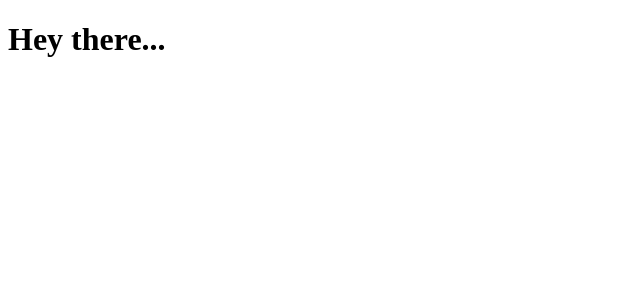
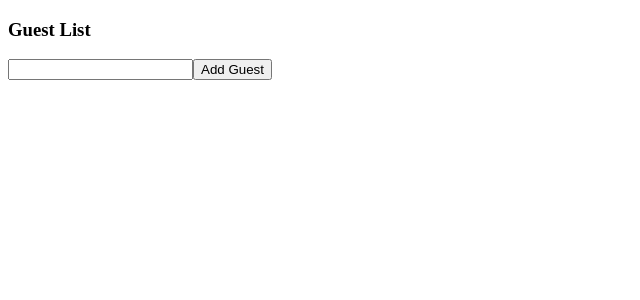
Before and after one commit to CloudBop/React-TypeScript-Examples, a React (Create React App) app: page / in a window 1280 px wide. Shown: the top 300 px of the page, without its empty margins (0-640 px from the left). Built offline with nearby package versions, Linux system fonts and the light colour scheme.

Commit message:
+ <GuessList/>

```diff
--- a/src/index.tsx
+++ b/src/index.tsx
@@ -1,10 +1,10 @@
 import ReactDOM from "react-dom";
+import GuestList from "./state/GuestList";
 
 const App = () => {
   return (
     <div>
-      {" "}
-      <h1>Hey there... </h1>{" "}
+      <GuestList />
     </div>
   );
 };
--- /dev/null
+++ b/src/state/GuestList.tsx
@@ -0,0 +1,19 @@
+import { useState } from "react";
+
+const GuestList: React.FC = () => {
+  const [name, setName] = useState("");
+
+  return (
+    <>
+      <h3>Guest List</h3>
+      <input
+        type="text"
+        value={name}
+        onChange={(e) => setName(e.target.value)}
+      />
+      <button>Add Guest</button>
+    </>
+  );
+};
+
+export default GuestList;
```
